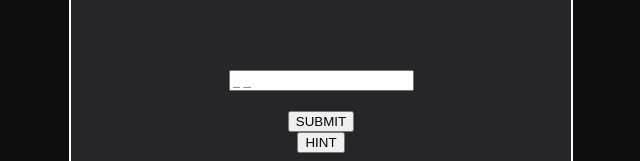
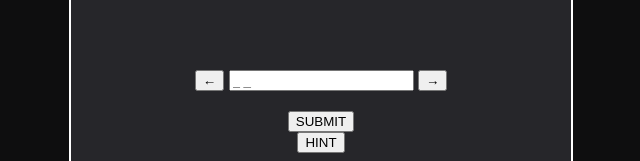
Before and after one commit to stardewFortuneTeller/lingo.github.io, a plain HTML site: page index.html in a window 1280 px wide. Shown: the part 399-560 px from the top of the page, without its empty margins (319-959 px from the left). Drawn offline with Linux system fonts and the light colour scheme.

Commit message:
omg new buttons
no way

```diff
--- a/index.html
+++ b/index.html
@@ -10,12 +10,15 @@
         <h3 id="height" style="margin-bottom: 0%"></h3>
         <h4 id="colorHint" style="margin-bottom: 0%"></h4>
         <h1 id="clue" style="margin-bottom: 20%;">clue</h1>
-        <input type="text" id="answer-field" style="margin-bottom:20px;">
+        <div class="input-group">
+            <button onclick="moveLeft()" class="arrow-button">←</button>
+            <input type="text" id="answer-field" class="text-box" style="margin-bottom:20px;">
+            <button onclick="moveRight()" class="arrow-button">→</button>
+        </div>
         <button onclick="validate()">SUBMIT</button>
         <button onclick="getHelp()">HINT</button>
     </div>
 
     <script src="script.js"></script>
 </body>
-
 </html>
```
